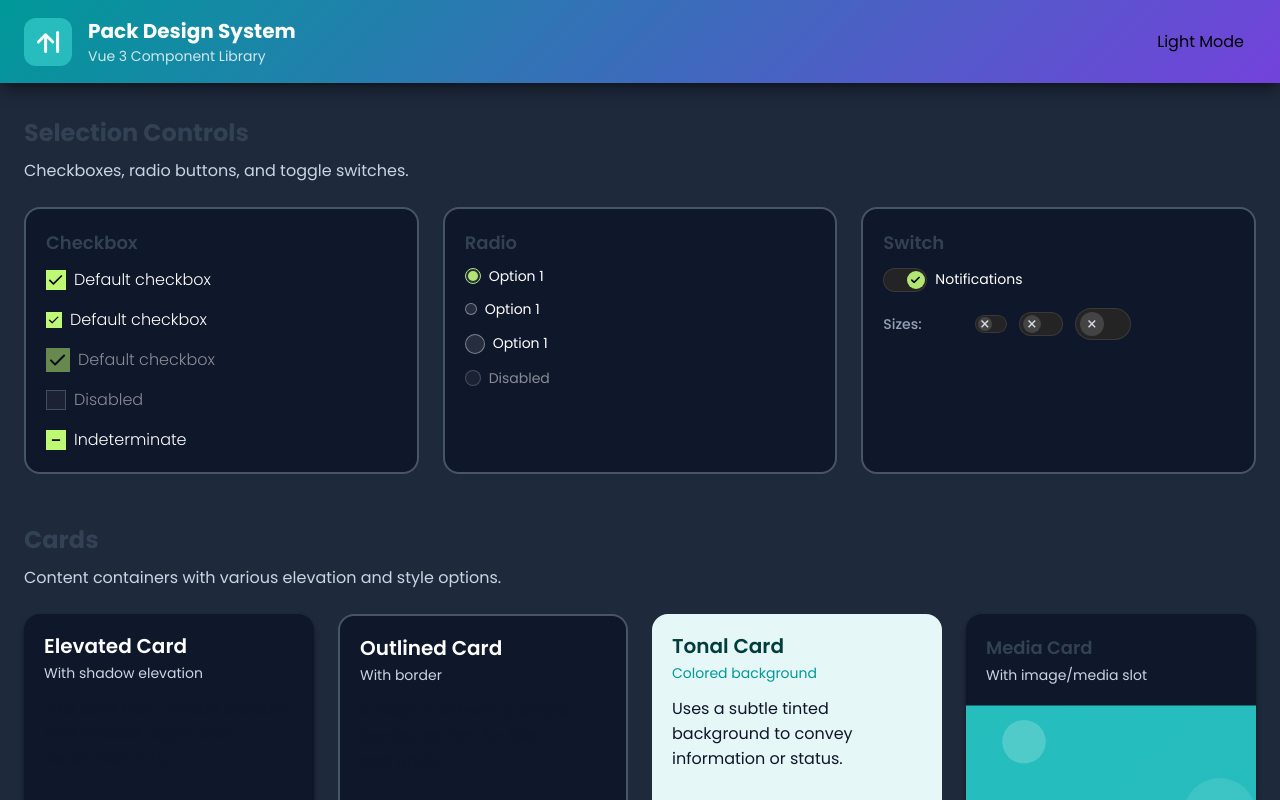
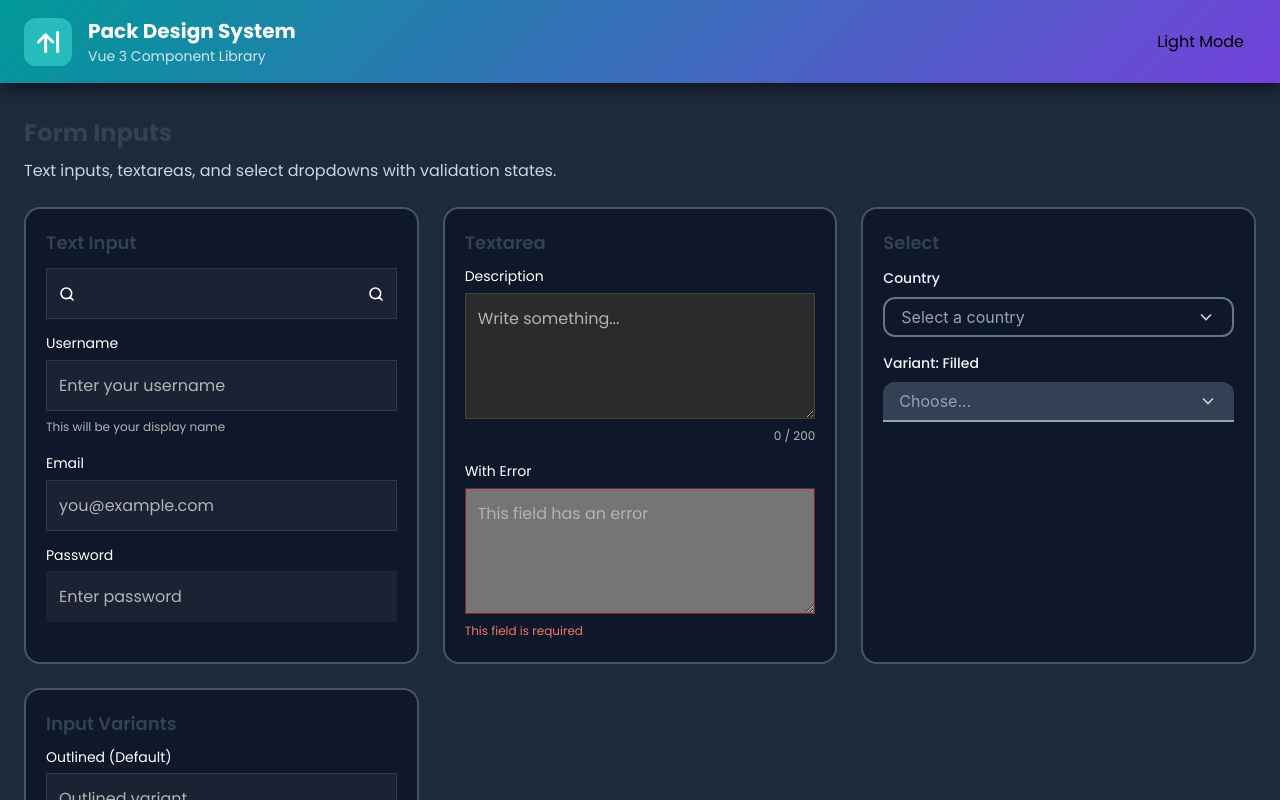
Before and after one commit to toroieno/design-system, a Vue app: page / in a window 1280 px wide. Shown: the top 800 px of the page. Built offline with nearby package versions, Linux system fonts and the light colour scheme.

Commit message:
feat(component): base textarea

```diff
--- a/src/App.vue
+++ b/src/App.vue
@@ -48,10 +48,10 @@
 <!--      <ProgressBarComponent />-->
 
       <!-- Form Inputs Section -->
-<!--      <InputComponent />-->
+      <InputComponent />
 
       <!-- Selection Controls -->
-      <SelectionsComponent />
+<!--      <SelectionsComponent />-->
 
       <!-- Cards Section -->
       <section class="demo-section">
--- a/src/components/AeInput/AeInput.vue
+++ b/src/components/AeInput/AeInput.vue
@@ -199,11 +199,11 @@ defineExpose({
   }
 
   &__prepend {
-    margin-right: var(--ae-space-2);
+    margin-inline-start: var(--sds-size-space-12);
   }
 
   &__append {
-    margin-left: var(--ae-space-2);
+    margin-inline-end: var(--sds-size-space-12);
   }
 
   // Clear button
--- a/src/components/PkTextarea/PkTextarea.vue
+++ b/src/components/AeTextarea/AeTextarea.vue
@@ -1,16 +1,16 @@
 <template>
   <div :class="wrapperClasses">
-    <label v-if="label" :for="textareaId" class="pk-textarea__label">
+    <label v-if="label" :for="textareaId" class="ae-textarea__label ae-text-single-line-body-small-strong">
       {{ label }}
-      <span v-if="required" class="pk-textarea__required">*</span>
+      <span v-if="required" class="ae-textarea__required">*</span>
     </label>
 
-    <div class="pk-textarea__container">
+    <div class="ae-textarea__container">
       <textarea
         :id="textareaId"
         ref="textareaRef"
         v-model="inputValue"
-        class="pk-textarea__field"
+        class="ae-textarea__field"
         :placeholder="placeholder"
         :disabled="disabled"
         :readonly="readonly"
@@ -23,12 +23,12 @@
       />
     </div>
 
-    <div class="pk-textarea__footer">
-      <span v-if="errorMessage" class="pk-textarea__error">{{ errorMessage }}</span>
-      <span v-else-if="hint" class="pk-textarea__hint">{{ hint }}</span>
+    <div class="ae-textarea__footer">
+      <span v-if="errorMessage" class="ae-textarea__error ae-text-note">{{ errorMessage }}</span>
+      <span v-else-if="hint" class="ae-textarea__hint ae-text-note">{{ hint }}</span>
       <span v-else />
 
-      <span v-if="showCount && maxLength" class="pk-textarea__count">
+      <span v-if="showCount && maxLength" class="ae-textarea__count ae-text-note">
         {{ inputValue?.toString().length || 0 }} / {{ maxLength }}
       </span>
     </div>
@@ -38,7 +38,7 @@
 <script setup lang="ts">
 import { computed, ref, useId } from 'vue'
 
-export interface PkTextareaProps {
+export interface AeTextareaProps {
   modelValue?: string
   label?: string
   placeholder?: string
@@ -51,10 +51,10 @@ export interface PkTextareaProps {
   maxLength?: number
   showCount?: boolean
   variant?: 'outlined' | 'filled'
-  color?: 'primary' | 'secondary' | 'accent'
+  color?: 'primary'
 }
 
-const props = withDefaults(defineProps<PkTextareaProps>(), {
+const props = withDefaults(defineProps<AeTextareaProps>(), {
   modelValue: '',
   rows: 4,
   variant: 'outlined',
@@ -83,14 +83,14 @@ const inputValue = computed({
 const hasError = computed(() => !!props.errorMessage)
 
 const wrapperClasses = computed(() => [
-  'pk-textarea',
-  `pk-textarea--${props.variant}`,
-  `pk-textarea--${props.color}`,
+  'ae-textarea',
+  `ae-textarea--${props.variant}`,
+  `ae-textarea--${props.color}`,
   {
-    'pk-textarea--focused': isFocused.value,
-    'pk-textarea--error': hasError.value,
-    'pk-textarea--disabled': props.disabled,
-    'pk-textarea--readonly': props.readonly,
+    'ae-textarea--focused': isFocused.value,
+    'ae-textarea--error': hasError.value,
+    'ae-textarea--disabled': props.disabled,
+    'ae-textarea--readonly': props.readonly,
   },
 ])
 
@@ -110,22 +110,19 @@ defineExpose({
 </script>
 
 <style lang="scss" scoped>
-.pk-textarea {
+.ae-textarea {
   display: flex;
   flex-direction: column;
-  gap: var(--pk-space-1);
+  gap: var(--sds-size-space-8);
   width: 100%;
 
   // Label
   &__label {
-    font-size: var(--pk-text-sm);
-    font-weight: var(--pk-font-medium);
-    color: var(--pk-neutral-700);
-    margin-bottom: var(--pk-space-1);
+    color: var(--sds-color-text-default-primary);
   }
 
   &__required {
-    color: var(--pk-error-500);
+    color: var(--ae-error-500);
     margin-left: 2px;
   }
 
@@ -134,7 +131,7 @@ defineExpose({
     position: relative;
     display: flex;
     width: 100%;
-    transition: all var(--pk-duration-200) var(--pk-ease-out);
+    transition: all var(--ae-duration-200) var(--ae-ease-out);
   }
 
   // Field
@@ -142,18 +139,16 @@ defineExpose({
     flex: 1;
     width: 100%;
     min-height: 5rem;
-    padding: var(--pk-space-3) var(--pk-space-4);
+    padding: var(--sds-size-space-12);
     border: none;
     outline: none;
     background: transparent;
-    font-family: var(--pk-font-family);
-    font-size: var(--pk-text-base);
-    color: var(--pk-neutral-900);
-    line-height: var(--pk-leading-relaxed);
+    color: var(--sds-color-text-default-primary);
+    line-height: var(--ae-leading-relaxed);
     resize: vertical;
 
     &::placeholder {
-      color: var(--pk-neutral-400);
+      color: var(--sds-color-text-tertiary-default);
     }
   }
 
@@ -163,52 +158,38 @@ defineExpose({
     justify-content: space-between;
     align-items: center;
     min-height: 1.25rem;
-    font-size: var(--pk-text-xs);
+    font-size: var(--ae-text-xs);
   }
 
   &__hint {
-    color: var(--pk-neutral-500);
+    color: var(--ae-neutral-500);
   }
 
   &__error {
-    color: var(--pk-error-500);
+    color: var(--sds-color-text-danger-default);
   }
 
   &__count {
-    color: var(--pk-neutral-500);
+    color: var(--sds-color-text-tertiary-default);
   }
 
   // ================================
   // VARIANT: Outlined
   // ================================
   &--outlined {
-    .pk-textarea__container {
-      border: var(--pk-border-width-2) solid var(--pk-neutral-300);
-      border-radius: var(--pk-radius-lg);
-      background: var(--pk-neutral-0);
+    .ae-textarea__container {
+      border-radius: var(--sds-size-radius-50);
+      border: var(--sds-size-stroke-border) solid var(--sds-color-border-default-primary);
+      background: var(--sds-color-background-surface-tertiary);
     }
 
-    &.pk-textarea--focused .pk-textarea__container {
-      border-color: var(--pk-primary-500);
-      box-shadow: 0 0 0 3px var(--pk-primary-100);
+    &.ae-textarea--focused .ae-textarea__container {
+      border-color: var(--sds-color-text-tertiary-default);
+      background: var(--sds-color-background-surface-default);
     }
 
-    &.pk-textarea--error .pk-textarea__container {
-      border-color: var(--pk-error-500);
-
-      &:focus-within {
-        box-shadow: 0 0 0 3px var(--pk-error-100);
-      }
-    }
-
-    &.pk-textarea--secondary.pk-textarea--focused .pk-textarea__container {
-      border-color: var(--pk-secondary-500);
-      box-shadow: 0 0 0 3px var(--pk-secondary-100);
-    }
-
-    &.pk-textarea--accent.pk-textarea--focused .pk-textarea__container {
-      border-color: var(--pk-accent-500);
-      box-shadow: 0 0 0 3px var(--pk-accent-100);
+    &.ae-textarea--error .ae-textarea__container {
+      border-color: var(--sds-color-border-danger-default);
     }
   }
 
@@ -216,20 +197,18 @@ defineExpose({
   // VARIANT: Filled
   // ================================
   &--filled {
-    .pk-textarea__container {
-      border: none;
-      border-radius: var(--pk-radius-lg) var(--pk-radius-lg) 0 0;
-      background: var(--pk-neutral-100);
-      border-bottom: 2px solid var(--pk-neutral-400);
+    .ae-textarea__container {
+      border-radius: var(--sds-size-radius-50) var(--sds-size-radius-50) 0 0;
+      background: var(--sds-color-background-disabled-default);
+      border: var(--sds-size-stroke-border) solid transparent;
     }
 
-    &.pk-textarea--focused .pk-textarea__container {
-      background: var(--pk-neutral-50);
-      border-bottom-color: var(--pk-primary-500);
+    &.ae-textarea--focused .ae-textarea__container {
+      background: var(--sds-color-background-disabled-default);
     }
 
-    &.pk-textarea--error .pk-textarea__container {
-      border-bottom-color: var(--pk-error-500);
+    &.ae-textarea--error .ae-textarea__container {
+      border-color: var(--sds-color-border-danger-default);
     }
   }
 
@@ -240,17 +219,17 @@ defineExpose({
     opacity: 0.5;
     pointer-events: none;
 
-    .pk-textarea__container {
-      background: var(--pk-neutral-100);
+    .ae-textarea__container {
+      background: var(--ae-neutral-100);
     }
   }
 
   &--readonly {
-    .pk-textarea__container {
-      background: var(--pk-neutral-50);
+    .ae-textarea__container {
+      background: var(--ae-neutral-50);
     }
 
-    .pk-textarea__field {
+    .ae-textarea__field {
       cursor: default;
     }
   }
--- /dev/null
+++ b/src/components/AeTextarea/index.ts
@@ -0,0 +1,4 @@
+import AeTextarea from './AeTextarea.vue'
+export { AeTextarea }
+export type { AeTextareaProps } from './AeTextarea.vue'
+export default AeTextarea
--- a/src/components/PkTextarea/index.ts
+++ /dev/null
@@ -1,4 +0,0 @@
-import PkTextarea from './PkTextarea.vue'
-export { PkTextarea }
-export type { PkTextareaProps } from './PkTextarea.vue'
-export default PkTextarea
--- a/src/components/index.ts
+++ b/src/components/index.ts
@@ -10,8 +10,8 @@ export { AeInput } from './AeInput'
 export type { AeInputProps } from './AeInput'
 
 // Textarea
-export { PkTextarea } from './PkTextarea'
-export type { PkTextareaProps } from './PkTextarea'
+export { AeTextarea } from './AeTextarea'
+export type { AeTextareaProps } from './AeTextarea'
 
 // Select
 export { PkSelect } from './PkSelect'
--- a/src/examples/InputComponent.vue
+++ b/src/examples/InputComponent.vue
@@ -1,6 +1,6 @@
 <script setup lang="ts">
 import { ref, computed } from 'vue'
-import { AeInput } from "@/components";
+import {AeInput, AeTextarea} from "@/components";
 
 // Form values
 const inputValue = ref('')
@@ -40,6 +40,18 @@ const countryOptions = [
           <h3 class="demo-card-title">Text Input</h3>
         </template>
         <div class="demo-stack">
+          <AeInput>
+            <template #append>
+              <svg xmlns="http://www.w3.org/2000/svg" width="16" height="16" viewBox="0 0 16 16" fill="none">
+                <path d="M14 14L11.1 11.1M12.6667 7.33333C12.6667 10.2789 10.2789 12.6667 7.33333 12.6667C4.38781 12.6667 2 10.2789 2 7.33333C2 4.38781 4.38781 2 7.33333 2C10.2789 2 12.6667 4.38781 12.6667 7.33333Z" stroke="white" stroke-width="1.6" stroke-linecap="round" stroke-linejoin="round"/>
+              </svg>
+            </template>
+            <template #prepend>
+              <svg xmlns="http://www.w3.org/2000/svg" width="16" height="16" viewBox="0 0 16 16" fill="none">
+                <path d="M14 14L11.1 11.1M12.6667 7.33333C12.6667 10.2789 10.2789 12.6667 7.33333 12.6667C4.38781 12.6667 2 10.2789 2 7.33333C2 4.38781 4.38781 2 7.33333 2C10.2789 2 12.6667 4.38781 12.6667 7.33333Z" stroke="white" stroke-width="1.6" stroke-linecap="round" stroke-linejoin="round"/>
+              </svg>
+            </template>
+          </AeInput>
           <AeInput
             v-model="inputValue"
             label="Username"
@@ -69,19 +81,20 @@ const countryOptions = [
           <h3 class="demo-card-title">Textarea</h3>
         </template>
         <div class="demo-stack">
-<!--          <PkTextarea-->
-<!--            v-model="textareaValue"-->
-<!--            label="Description"-->
-<!--            placeholder="Write something..."-->
-<!--            :max-length="200"-->
-<!--            show-count-->
-<!--          />-->
-<!--          <PkTextarea-->
-<!--            label="With Error"-->
-<!--            placeholder="This field has an error"-->
-<!--            error-message="This field is required"-->
-<!--            variant="filled"-->
-<!--          />-->
+          <AeTextarea
+            v-model="textareaValue"
+            label="Description"
+            placeholder="Write something..."
+            :max-length="200"
+            show-count
+          />
+          <AeTextarea
+            v-model="textareaValue"
+            label="With Error"
+            placeholder="This field has an error"
+            :error-message="!textareaValue ? 'This field is required' : ''"
+            variant="filled"
+          />
         </div>
       </PkCard>
 
--- a/src/styles/_variables.scss
+++ b/src/styles/_variables.scss
@@ -453,7 +453,7 @@
   --sds-color-text-brand-yellow: #f7bf30ff;
   --sds-color-text-brand-grey: #edf1f9ff;
   --sds-color-text-brand-green: #bef975ff;
-  --sds-color-background-surface-tertiary: #1e1e1eff;
+  --sds-color-background-surface-tertiary: #2B2B2B;
   --sds-color-border-default-teriary: #ffffff66;
 
   --sds-typography-family: 'Poppins', sans-serif;
```
Also changed, not shown: src/index.ts (+4 -4 lines), 1 other file (tests, documents, lock files or other folders).
